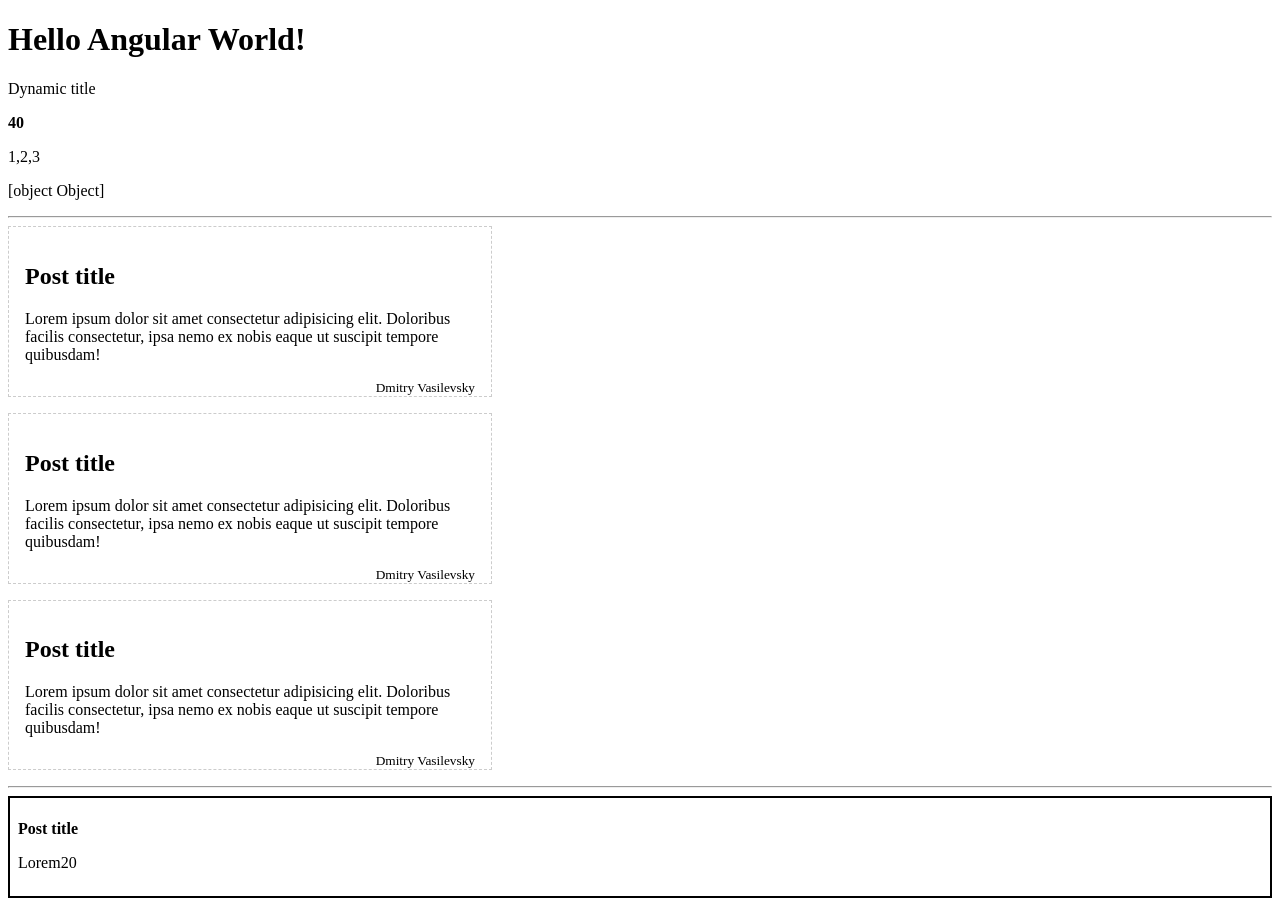
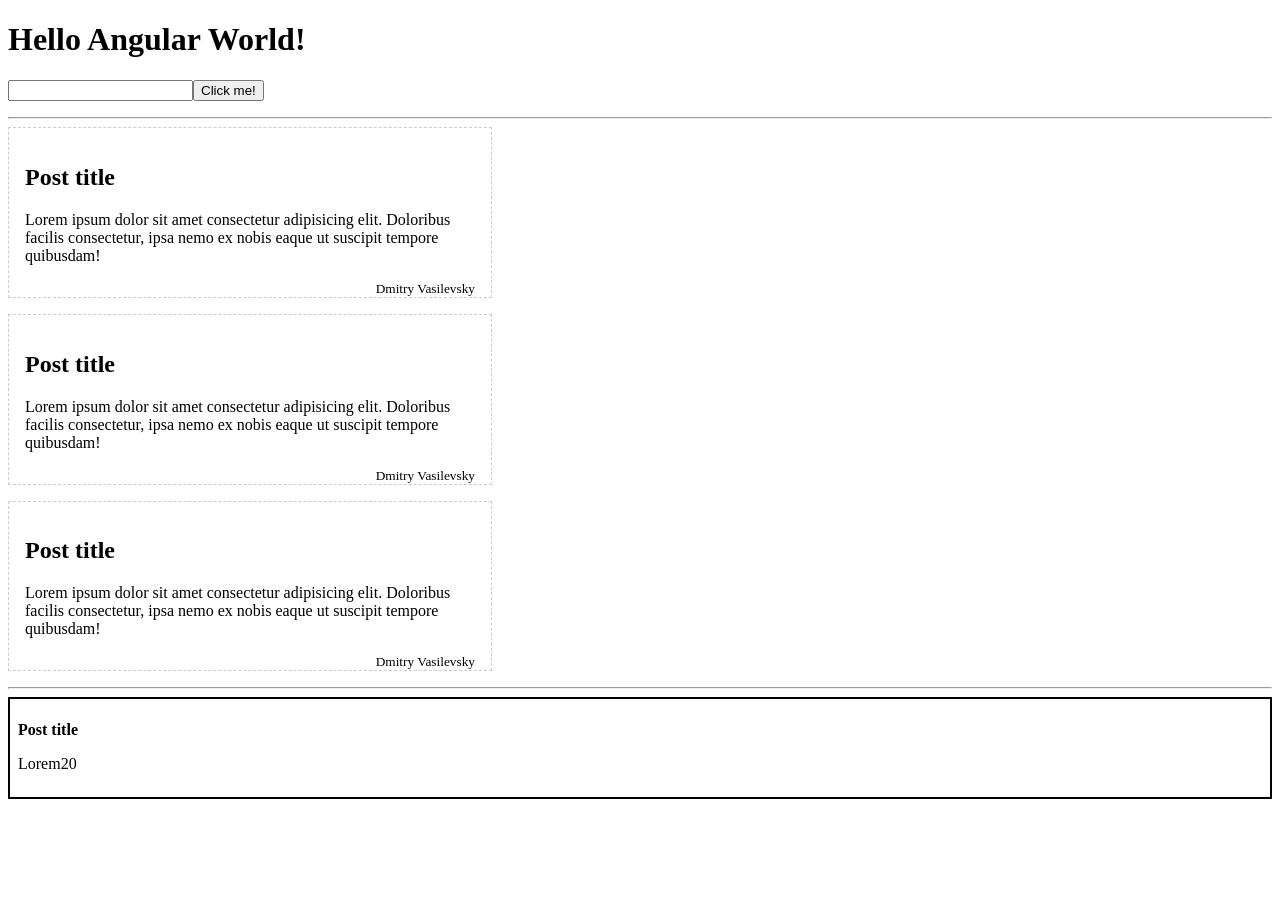
Before and after one commit to divasilevski/angular-lessons, an Angular app: page / in a window 1280 px wide. After the commit the page ends 807 px from the top, so only its background shows below. Built offline with nearby package versions, Linux system fonts and the light colour scheme.

Commit message:
bindings

```diff
--- a/src/app/app.component.html
+++ b/src/app/app.component.html
@@ -1,9 +1,23 @@
 <h1>Hello Angular World!</h1>
 
-<p>{{ title }}</p>
+<input
+  type="text"
+  (keyup.enter)="onInput($event)"
+  (blur)="onBlur(myInput.value)"
+  #myInput
+>
+
+
+<button (click)="onClick()">Click me!</button>
+
+<p><strong>{{inputValue}}</strong></p>
+
+<!-- <img [src]="img"> -->
+
+<!-- <p>{{ title }}</p>
 <p><strong>{{ number - 2 }}</strong></p>
 <p>{{ array }}</p>
-<p>{{ obj }}</p>
+<p>{{ obj }}</p> -->
 
 <hr>
 <app-post></app-post>
--- a/src/app/app.component.ts
+++ b/src/app/app.component.ts
@@ -6,9 +6,32 @@
   styleUrls: ['./app.component.scss']
 })
 export class AppComponent {
+
   title = 'Dynamic title';
   number = 42;
   array = [1, 2, 3];
 
-  obj = {a: 1, b: { c: 2 }};
+  obj = { a: 1, b: { c: 2 } };
+  img = 'https://cdn4.iconfinder.com/data/icons/logos-3/600/React.js_logo-512.png';
+  img2 = 'https://learn.javascript.ru/courses/list/angular.png';
+
+  inputValue = '';
+
+  constructor() {
+    // setTimeout(() => {
+    //   this.img = this.img2;
+    // }, 5000)
+  }
+
+  onInput(event: KeyboardEvent) {
+    this.inputValue = (<HTMLInputElement>event.target).value;
+  }
+
+  onClick() {
+    this.inputValue = '';
+  }
+
+  onBlur(str: string) {
+    this.inputValue = str;
+  }
 }
```
